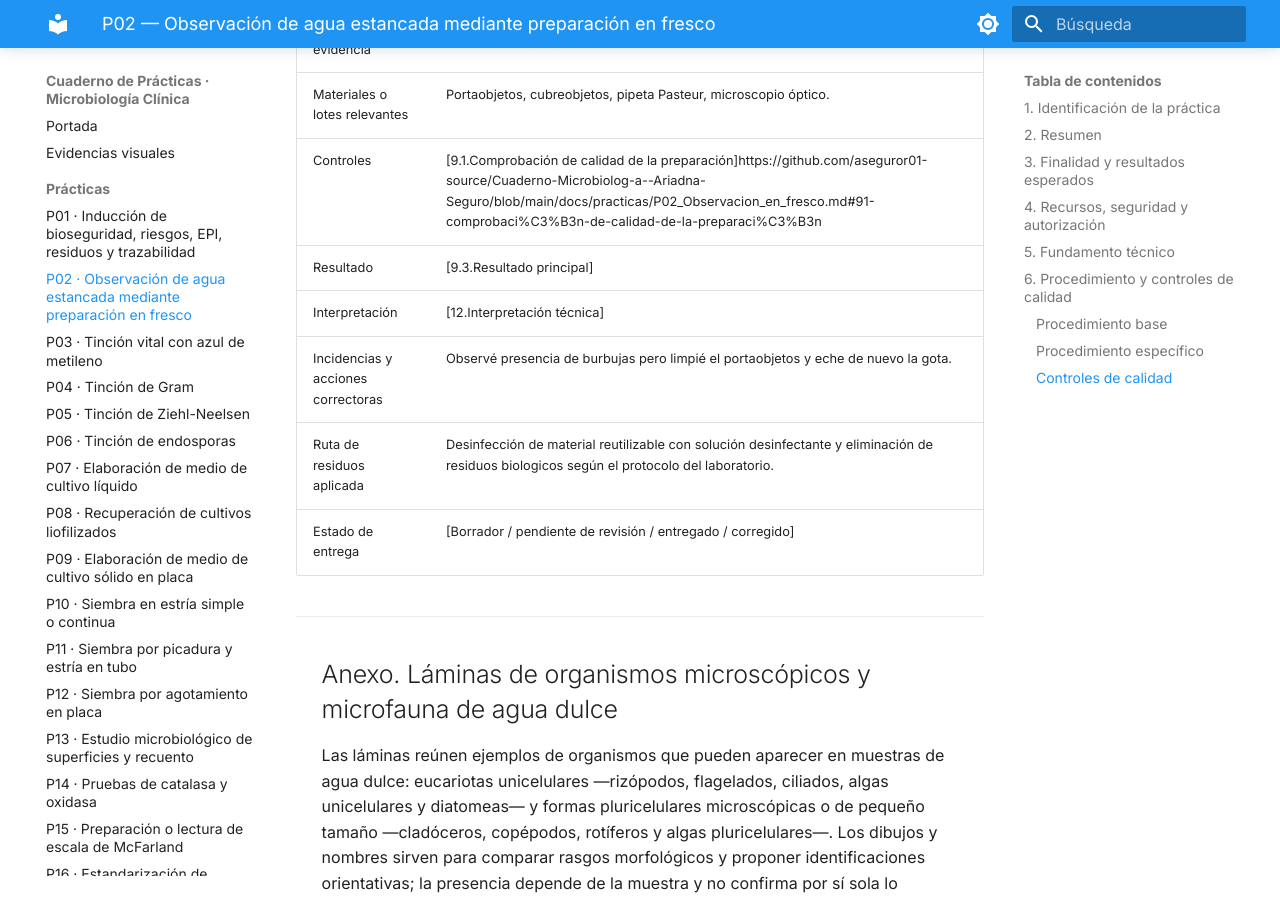
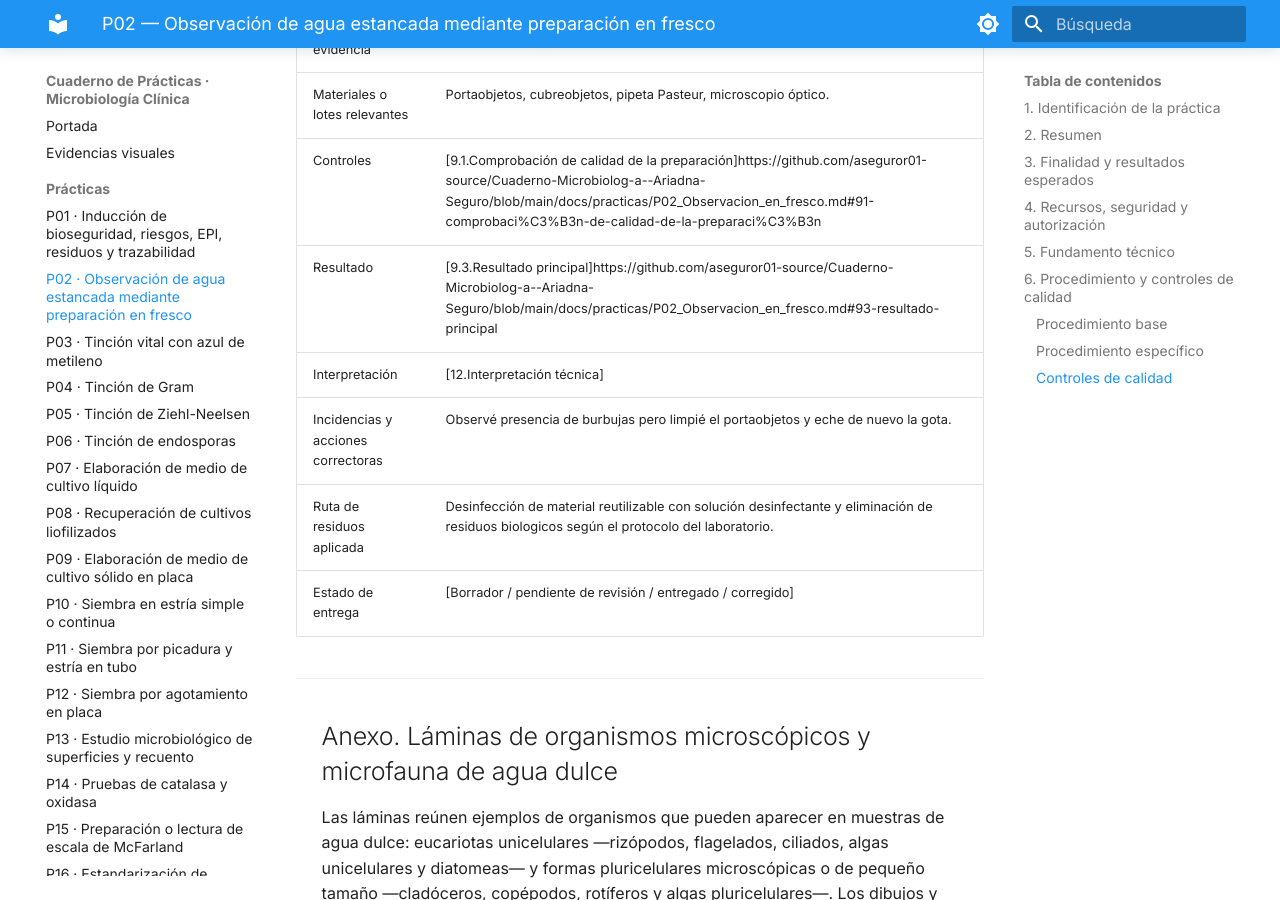
Before and after one commit to aseguror01-source/Cuaderno-Microbiolog-a--Ariadna-Seguro, an MkDocs documentation site: the page built from docs/practicas/P02_Observacion_en_fresco.md, in a window 1280 px wide and 900 px high, scrolled down 13138 px. Built offline with MkDocs 1.6.1 and Material for MkDocs 9.7.7, drawn with Linux system fonts in a browser that asks for light colours; part of the change alters nothing that is shown.

Commit message:
Fix links in P02_Observacion_en_fresco.md

```diff
--- a/docs/practicas/P02_Observacion_en_fresco.md
+++ b/docs/practicas/P02_Observacion_en_fresco.md
@@ -267,7 +267,7 @@ Responde de forma razonada a las cuatro preguntas. Relaciona cada respuesta con
 | Modalidad y origen de la muestra o evidencia | Muestra biológica natural (agua de pantano) |
 | Materiales o lotes relevantes | Portaobjetos, cubreobjetos, pipeta Pasteur, microscopio óptico. |
 | Controles | [9.1.Comprobación de calidad de la preparación]https://github.com/aseguror01-source/Cuaderno-Microbiolog-a--Ariadna-Seguro/blob/main/docs/practicas/P02_Observacion_en_fresco.md#91-comprobaci%C3%B3n-de-calidad-de-la-preparaci%C3%B3n |
-| Resultado | [9.3.Resultado principal] |
+| Resultado | [9.3.Resultado principal]https://github.com/aseguror01-source/Cuaderno-Microbiolog-a--Ariadna-Seguro/blob/main/docs/practicas/P02_Observacion_en_fresco.md#93-resultado-principal |
 | Interpretación | [12.Interpretación técnica] |
 | Incidencias y acciones correctoras | Observé presencia de burbujas pero limpié el portaobjetos y eche de nuevo la gota. |
 | Ruta de residuos aplicada | Desinfección de material reutilizable con solución desinfectante y eliminación de residuos biologicos según el protocolo del laboratorio. |
```
